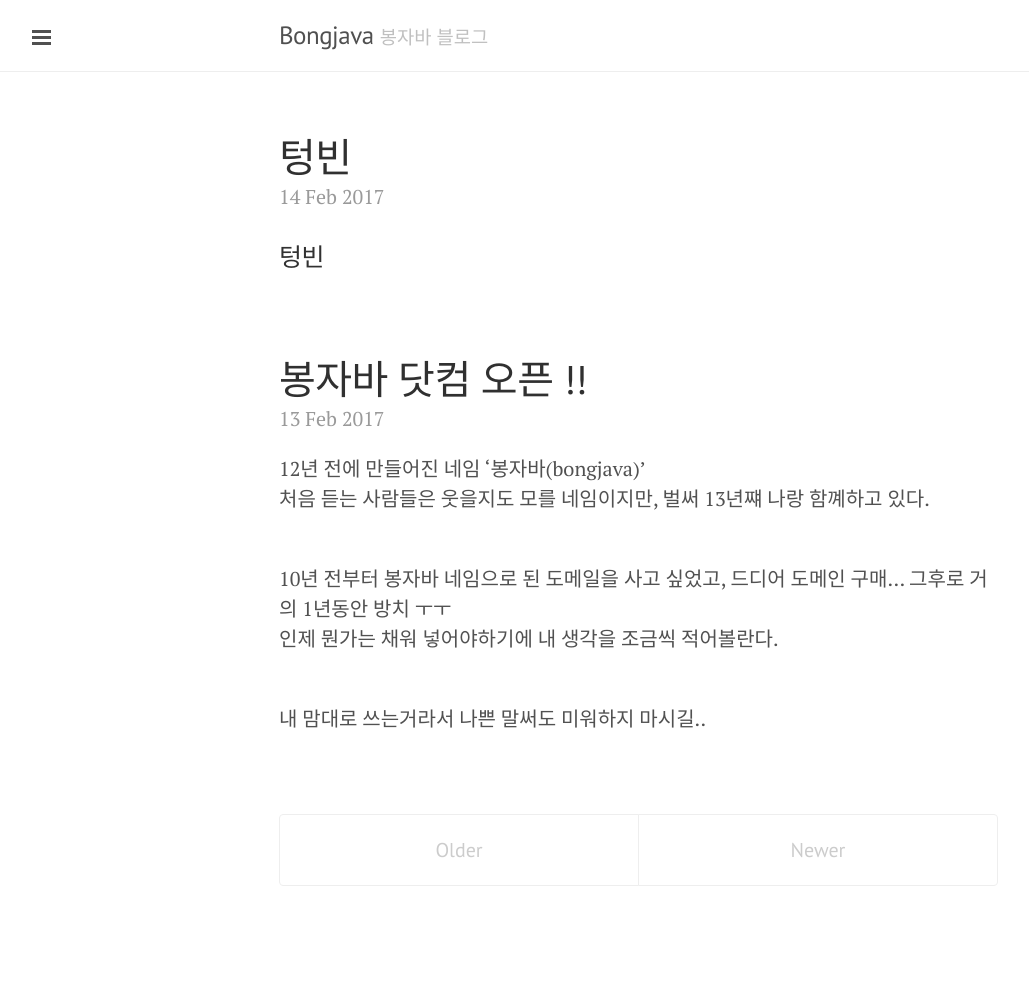
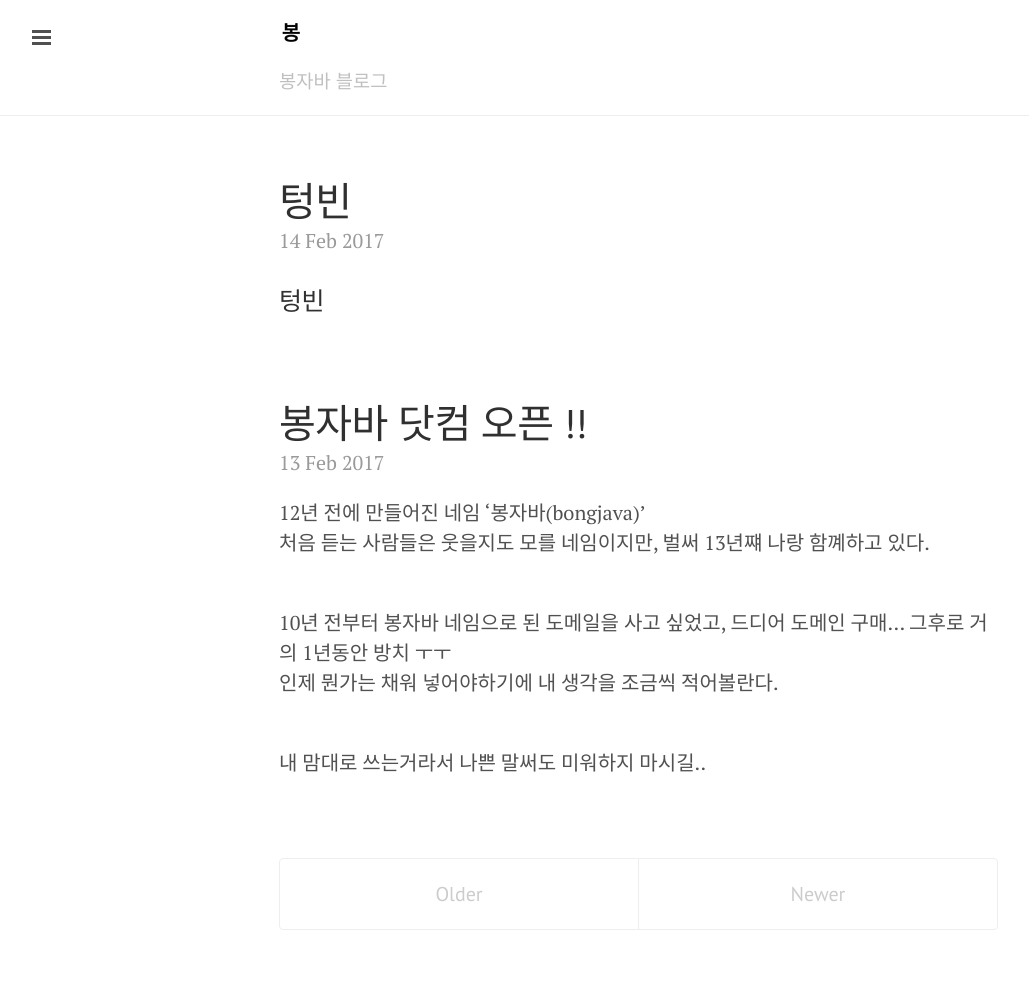
Before and after one commit to bongjava/bongjava.io, a Jekyll site: the page built from index.html, in a window 1280 px wide. Shown: the whole page, without its empty margins (1-1030 px from the left). Built offline with Jekyll 4.4.1, drawn with Linux system fonts in a browser that asks for light colours; the list of posts is cut into pages by our own code; before the commit the page ends 946 px from its top, so only the background shows below that.

Commit message:
1. 타이틀 이미지로 변경

```diff
--- a/_layouts/default.html
+++ b/_layouts/default.html
@@ -15,7 +15,7 @@
           <label for="sidebar-checkbox" class="sidebar-toggle"></label>
 
           <h3 class="masthead-title">
-            <a href="/" title="Home">{{ site.title }}</a>
+            <a href="/" title="Home"><img src="../public/img/24x24.png"/></a>
             <small>{{ site.tagline }}</small>
           </h3>
         </div>
```
